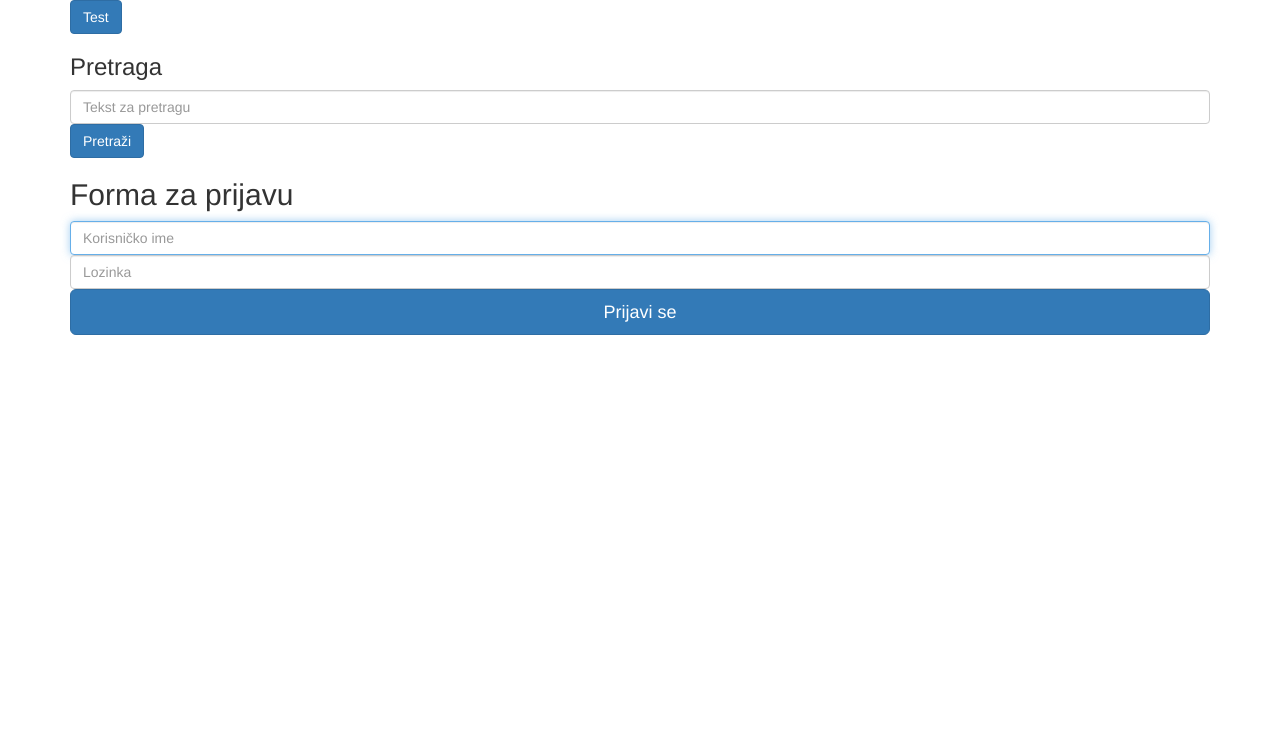
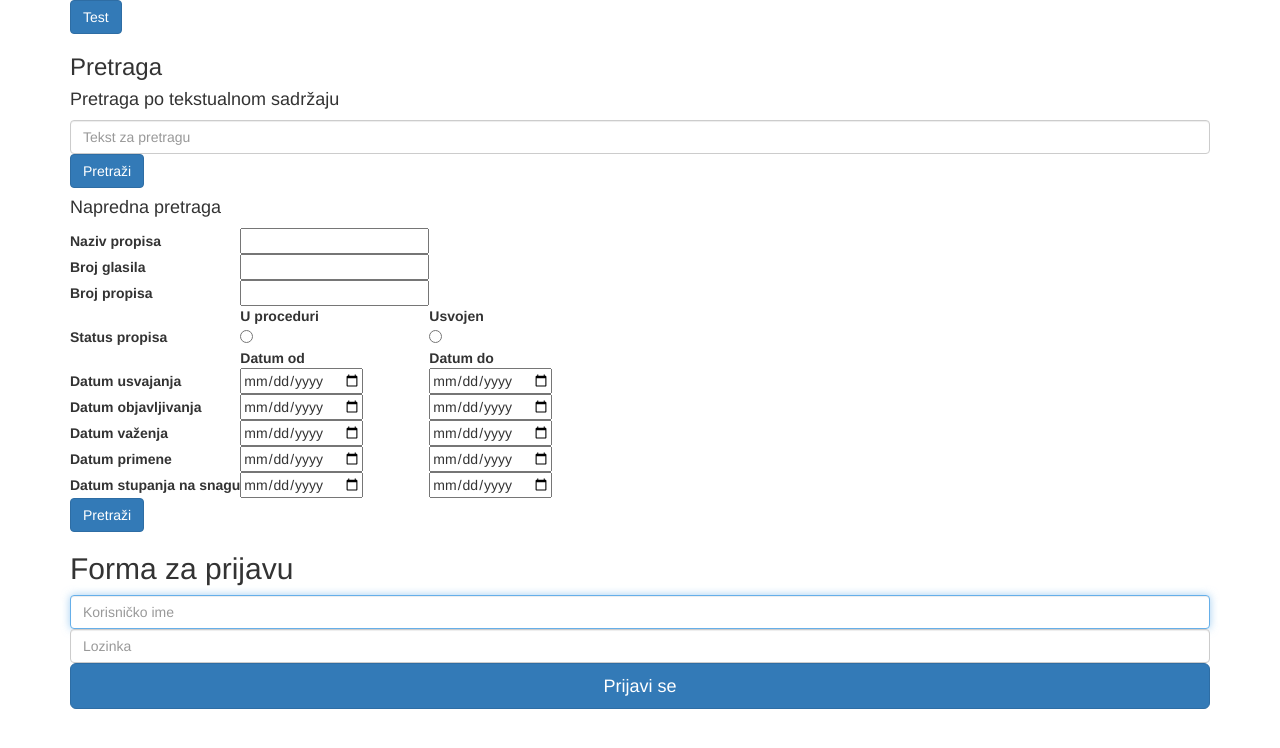
Before and after one commit to MilanRadeta/XMLProject, a web app: page / in a window 1280 px wide. Shown: the top 748 px of the page. Run offline with its HTML, style and script files only (its server is not run), Linux system fonts and the light colour scheme; data that the repository does not hold is empty.

Commit message:
tekstualna pretraga

```diff
--- a/WebContent/index.html
+++ b/WebContent/index.html
@@ -15,20 +15,90 @@
 			<div>
 				<button class="btn btn-primary" data-ng-click="test()">Test</button>
 				<button data-ng-show="loggedInUser" class="btn btn-primary" data-ng-click="logout()">Logout</button>
-				<form>
+				<div>
 					<h3>Pretraga</h3>
+					<h4>Pretraga po tekstualnom sadržaju</h4>
 					<input data-ng-model="searchTerm" type="text" class="form-control"
 						placeholder="Tekst za pretragu" required>
-					<button class="btn btn-primary" data-ng-click="search()">Pretraži</button>
-				</form>
+					<button class="btn btn-primary" data-ng-click="textSearch()">Pretraži</button>
+					<h4>Napredna pretraga</h4>
+					<table>
+						<tr>
+							<th>Naziv propisa</th>
+							<td><input type="text" data-ng-model="searchQuery.naziv" /></td>
+						</tr>
+						<tr>
+							<th>Broj glasila</th>
+							<td><input type="text" data-ng-model="searchQuery.brojGlasila" /></td>
+						</tr>
+						<tr>
+							<th>Broj propisa</th>
+							<td><input type="text" data-ng-model="searchQuery.brojPropisa" /></td>
+						</tr>
+						<tr>
+							<th></th>
+							<th>U proceduri</th>
+							<th>Usvojen</th>
+						</tr>
+						<tr>
+							<th>Status propisa</th>
+							<td><input type="radio" data-ng-model="searchQuery.acceptedAct" data-ng-value="false" /></td>
+							<td><input type="radio" data-ng-model="searchQuery.acceptedAct" data-ng-value="true" /></td>
+						</tr>
+						<tr>
+							<td></td>
+							<th>Datum od</th>
+							<th>Datum do</th>
+						</tr>
+						<tr>
+							<th>Datum usvajanja</th>
+							<td><input type="date" data-ng-model="searchQuery.datumAcceptedOd" /></td>
+							<td><input type="date" data-ng-model="searchQuery.datumAcceptedDo" /></td>
+						</tr>
+						<tr>
+							<th>Datum objavljivanja</th>
+							<td><input type="date" data-ng-model="searchQuery.datumReleasedOd" /></td>
+							<td><input type="date" data-ng-model="searchQuery.datumReleasedDo" /></td>
+						</tr>
+						<tr>
+							<th>Datum važenja</th>
+							<td><input type="date" data-ng-model="searchQuery.datumVazenjeOd" /></td>
+							<td><input type="date" data-ng-model="searchQuery.datumVazenjeDo" /></td>
+						</tr>
+						<tr>
+							<th>Datum primene</th>
+							<td><input type="date" data-ng-model="searchQuery.datumPrimenaOd" /></td>
+							<td><input type="date" data-ng-model="searchQuery.datumPrimenaDo" /></td>
+						</tr>
+						<tr>
+							<th>Datum stupanja na snagu</th>
+							<td><input type="date" data-ng-model="searchQuery.datumStupanjeOd" /></td>
+							<td><input type="date" data-ng-model="searchQuery.datumStupanjeDo" /></td>
+						</tr>
+						<tr>
+							<td>
+								<button class="btn btn-primary" data-ng-click="querySearch()">Pretraži</button>
+							</td>
+						</tr>
+					</table>
+				</div>
 				<div data-ng-show="searchResults.length">
 					<h4>Rezultati pretrage</h4>
-					<div data-ng-repeat="result in searchResults">
-						<div>{{result.name}}</div>
-							<button class="btn btn-primary" data-ng-click="downloadXML(result)">XML</button>
-							<button class="btn btn-primary" data-ng-click="downloadXHTML(result)">XHTML</button>
-							<button class="btn btn-primary" data-ng-click="downloadPDF(result)">PDF</button>
-					</div>
+					<table>
+						<tr>
+							<th>Broj propisa</th>
+							<th>Naziv propisa</th>
+							<th>Status</th>
+						</tr>
+						<tr data-ng-repeat="act in searchResults">
+							<td>{{act.brojPropisa}}</td>
+							<td>{{act.Naziv}}</td>
+							<td>{{act.status}}</td>
+							<td><button class="btn btn-primary" data-ng-click="downloadXML(act)">XML</button></td>
+							<td><button class="btn btn-primary" data-ng-click="downloadXHTML(act)">XHTML</button></td>
+							<td><button class="btn btn-primary" data-ng-click="downloadPDF(act)">PDF</button></td>
+						</tr>
+					</table>
 				</div>
 			</div>
 			<div data-ng-show="loggedInUser">
@@ -369,14 +439,16 @@
 			<div class="alert alert-danger" role="alert" data-ng-show="loginFail">Neuspešna prijava</div>
 		</div>
 		<div data-ng-hide="true">
-			<!-- TODO: omogućiti samo predsedniku da napiše preambulu pri usvajanju -->
+			<!-- TODO: omogućiti samo predsedniku -->
+			<!-- da napiše preambulu pri usvajanju -->
+			<!-- datum važenja -->
+			<!-- datum primene -->
+			<!-- datum objavljivanja -->
+			<!-- datum stupanja na snagu -->
 			<label>Preambula:</label>
 			<textarea class="form-control"
 				data-ng-model="pravniOsnov" rows="5"
 				placeholder="Pravni osnov za donošenje propisa (navesti prvo materijalni, pa formalni)"></textarea>
-			<input type="text" class="form-control"
-				data-ng-model="nazivDonosiocaPropisa"
-				placeholder="Naziv organa koji donosi propis"></input>
 			<input type="text" class="form-control"
 				data-ng-model="saglasnostOrgana"
 				placeholder="Naziv organa koji je dao saglasnost"></input>
--- a/WebContent/js/app.js
+++ b/WebContent/js/app.js
@@ -39,7 +39,7 @@
 					resetElementDict(elementDict, "Pododeljak", xw);
 					if ($scope.amendmentAct) {
 						if ($scope.amendmentType == 'Izmena') {
-							// TODO: error
+							element.type = Član;
 						}
 					}
 				case "Clan":
@@ -622,6 +622,20 @@
 			}
 		}
 
+		$scope.textSearch = function() {
+			$http({
+				method : "POST",
+				url : "api/act/search",
+				data : {
+					text: $scope.searchTerm,
+					accepted: true,
+					inProcedure: true
+				}
+			}).then(function(response) {
+				$scope.searchResults = response.data;
+			});
+		}
+
 		$scope.login(true);
 		$scope.resetAct();
 	});
--- a/src/rs/skupstinans/service/RestBean.java
+++ b/src/rs/skupstinans/service/RestBean.java
@@ -256,10 +256,6 @@ public class RestBean implements RestBeanRemote {
 		}
 	}
 
-	public void odbaciPredlogAmandmana(String id) {
-		// TODO
-	}
-
 	@Override
 	public Propis getPropisAsXML(String id) {
 		try {
--- a/src/rs/skupstinans/session/DatabaseBean.java
+++ b/src/rs/skupstinans/session/DatabaseBean.java
@@ -461,7 +461,8 @@ public class DatabaseBean {
 			 * propis objekat checkiraj propis uzimajući u obzir dopune primeni
 			 * brisanje
 			 *
-			 * NOTE: treba zbog referenci NOTE: preskociti, to bi trebalo da se
+			 * NOTE: treba zbog referenci
+			 * NOTE: preskociti, to bi trebalo da se
 			 * kontroliše amandmanima
 			 */
 
```
Also changed, not shown: src/rs/skupstinans/service/RestBeanRemote.java (+1 -6 lines), src/rs/skupstinans/util/Query.java (+76 -20 lines), README.md.
